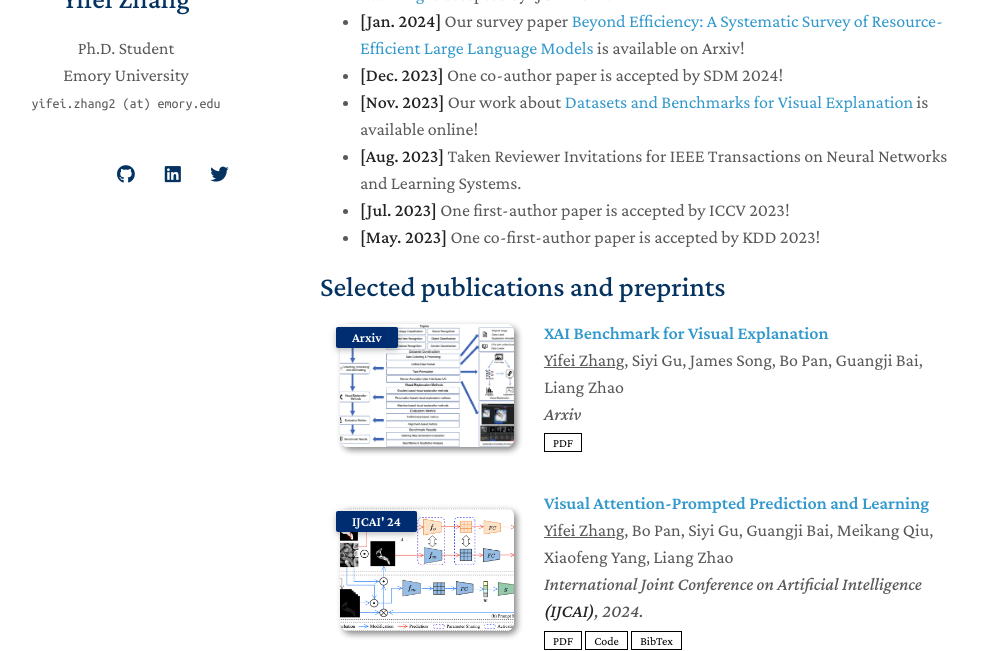
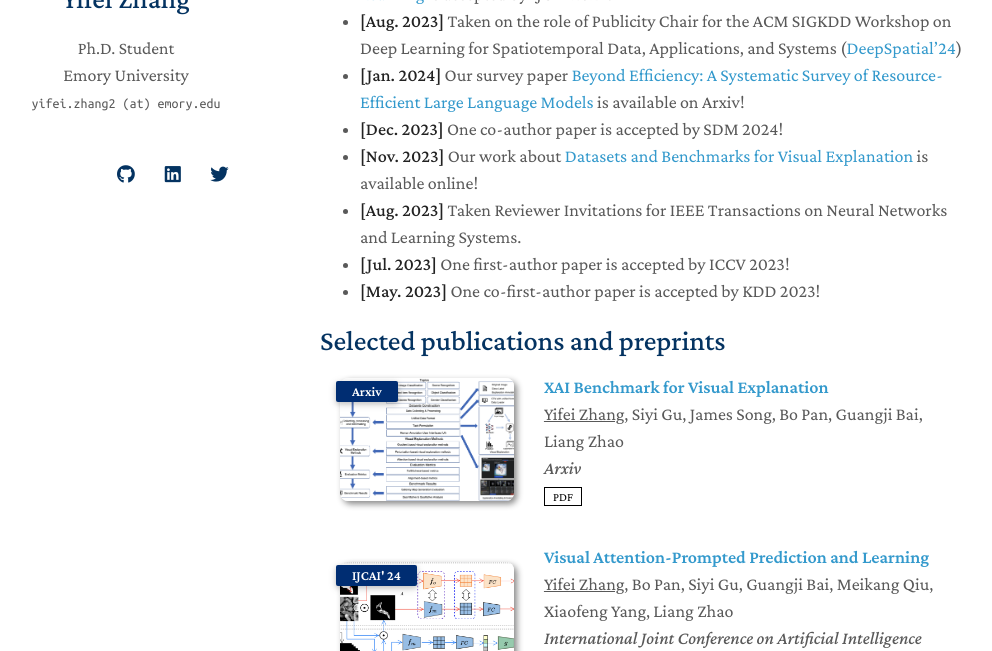
Before and after one commit to yifeizhangcs/yifeizhangcs.github.io, a Jekyll site: the page built from index.md, in a window 1280 px wide and 900 px high, scrolled down 521 px, cut to the strip 249-900 px from the top of the window. Shown: the whole strip, without its empty margins (150-1142 px from the left). Built offline with Jekyll 4.4.1, drawn with Linux system fonts in a browser that asks for light colours; nearby versions of some CDN libraries; a style sheet for code colours, icons or effects is not loaded; our own code applies the rules of GitHub Pages for plain Markdown files.

Commit message:
Update index.md

```diff
--- a/index.md
+++ b/index.md
@@ -18,6 +18,7 @@ I have been actively looking for *research scientist* or *data scientist* intern
 
 ## News
 - **[Apr. 2024]** One first-author paper [Visual Attention-Prompted Prediction and Learning](https://arxiv.org/abs/2310.08420) is accepted by IJCAI 2024!
+- **[Aug. 2023]** Taken on the role of Publicity Chair for the ACM SIGKDD Workshop on Deep Learning for Spatiotemporal Data, Applications, and Systems ([DeepSpatial’24](https://deepspatial2024.github.io/))
 - **[Jan. 2024]** Our survey paper [Beyond Efficiency: A Systematic Survey of Resource-Efficient Large Language Models](https://arxiv.org/abs/2401.00625) is available on Arxiv!
 - **[Dec. 2023]** One co-author paper is accepted by SDM 2024!
 - **[Nov. 2023]** Our work about [Datasets and Benchmarks for Visual Explanation](https://xaidataset.github.io/) is available online!
```
